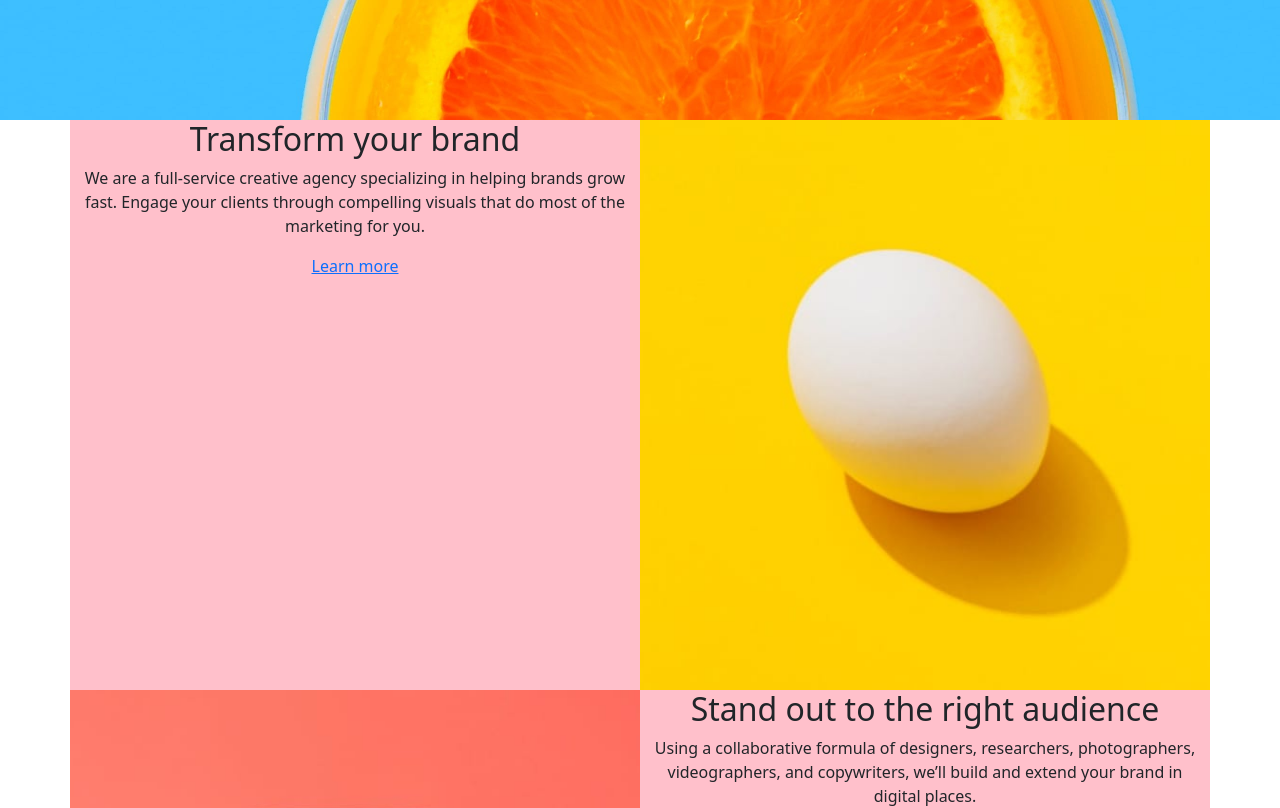
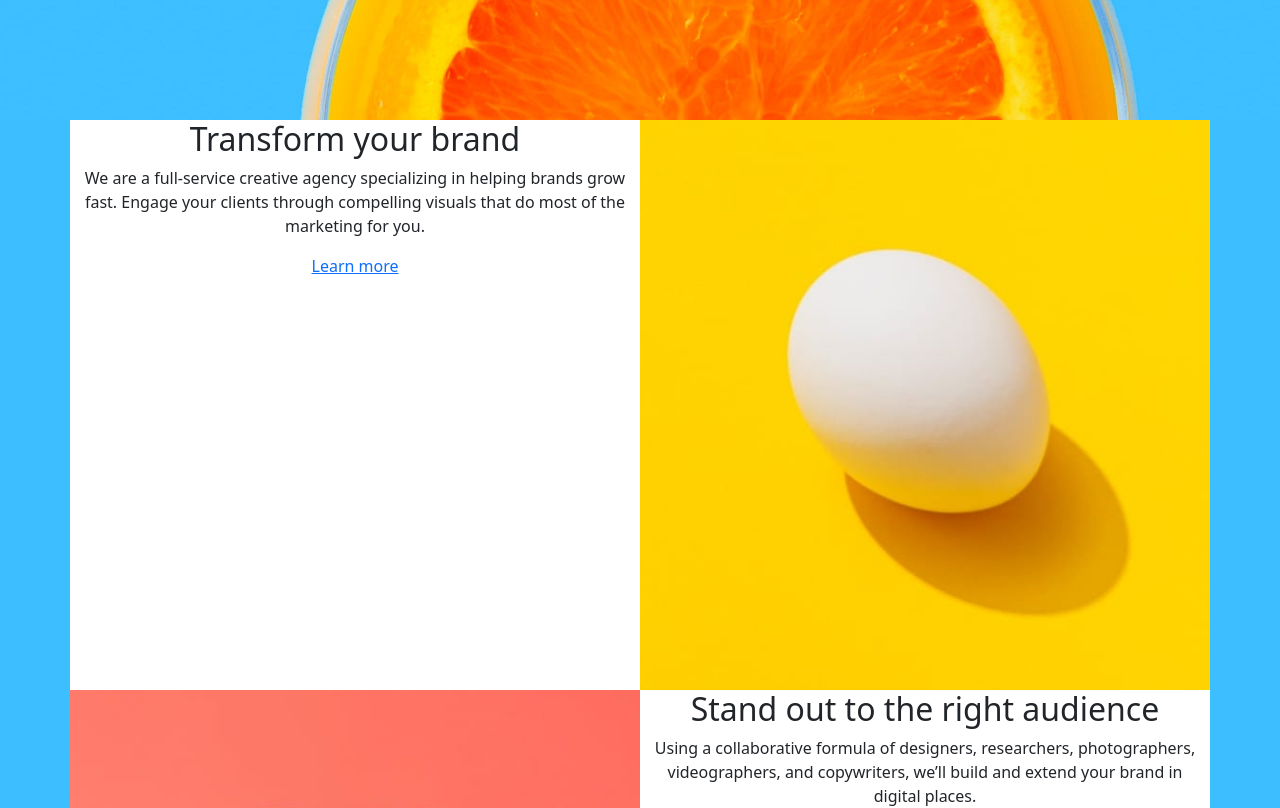
Before and after one commit to mylliejohnson/fem-sunnyside, a React (Create React App) app: page / in a window 1280 px wide. Shown: the part 680-1488 px from the top of the page. Built offline with nearby package versions, Linux system fonts and the light colour scheme.

Commit message:
css colors

```diff
--- a/src/App.css
+++ b/src/App.css
@@ -1,7 +1,7 @@
 .App {
   text-align: center;
   margin: auto;
-
+  background: #3DBFFF;
 }
 
 .landing{
@@ -11,7 +11,7 @@
 }
 
 .row{
-  background: pink;
+  background: white;
   height:570px;
 }
 
@@ -23,6 +23,8 @@
 
 .testimonials{
   height:100vh;
+  background: white !important;
+  width: 100vw !important;
 }
 
 
@@ -40,4 +42,13 @@ img{
 
 .footer{
   height:100vh;
+  background: #8BD4C3;
 }
+
+ul {
+  padding: 0;
+}
+
+li {
+  list-style-type: none;
+}
--- a/src/App.js
+++ b/src/App.js
@@ -68,7 +68,7 @@ function App() {
         </Row>
       </Container>
 
-      <Container className="testimonials">
+      <div className="testimonials">
         <h4>CLIENT TESTIMONIALS</h4>
         <Row>
           <Col>
@@ -99,7 +99,7 @@ function App() {
             <span> Business Owner</span>
           </Col>
         </Row>
-      </Container>
+      </div>
 
 <div className="footer">
       <div className='gallery'>
```
